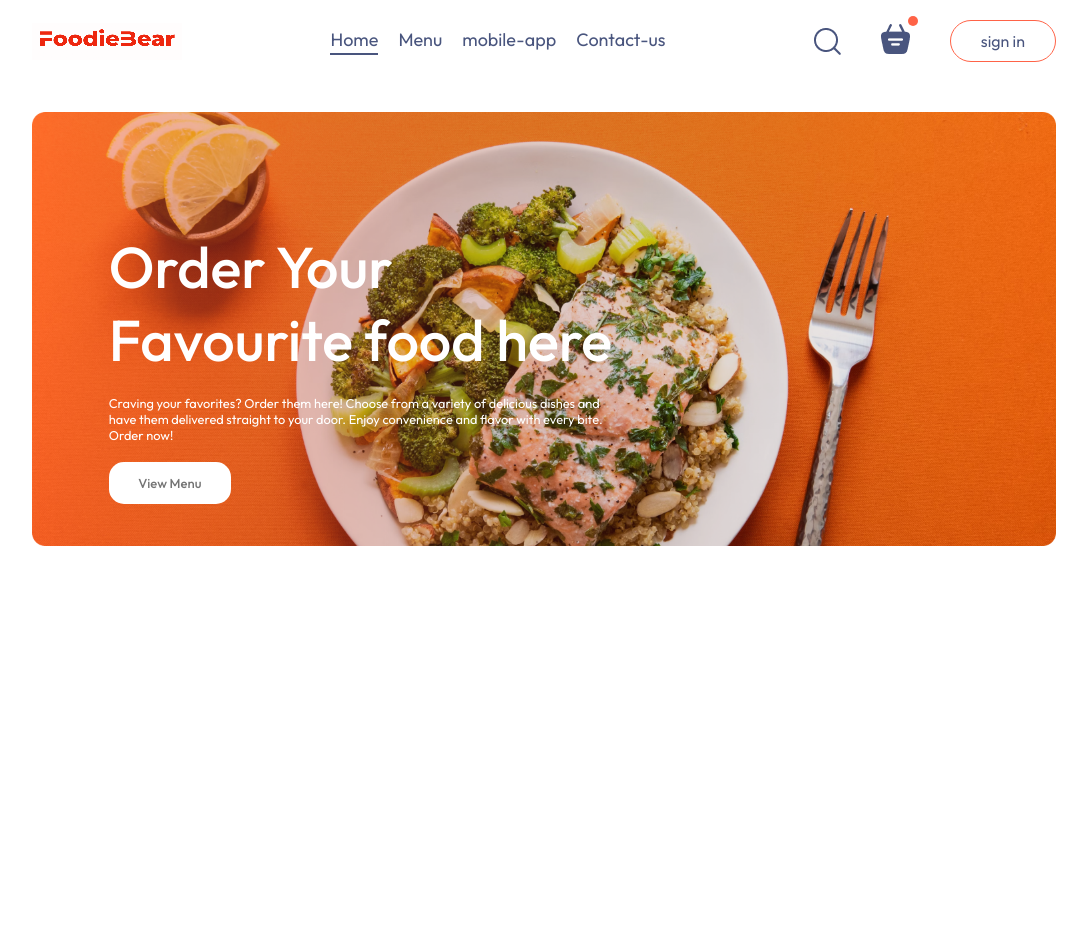
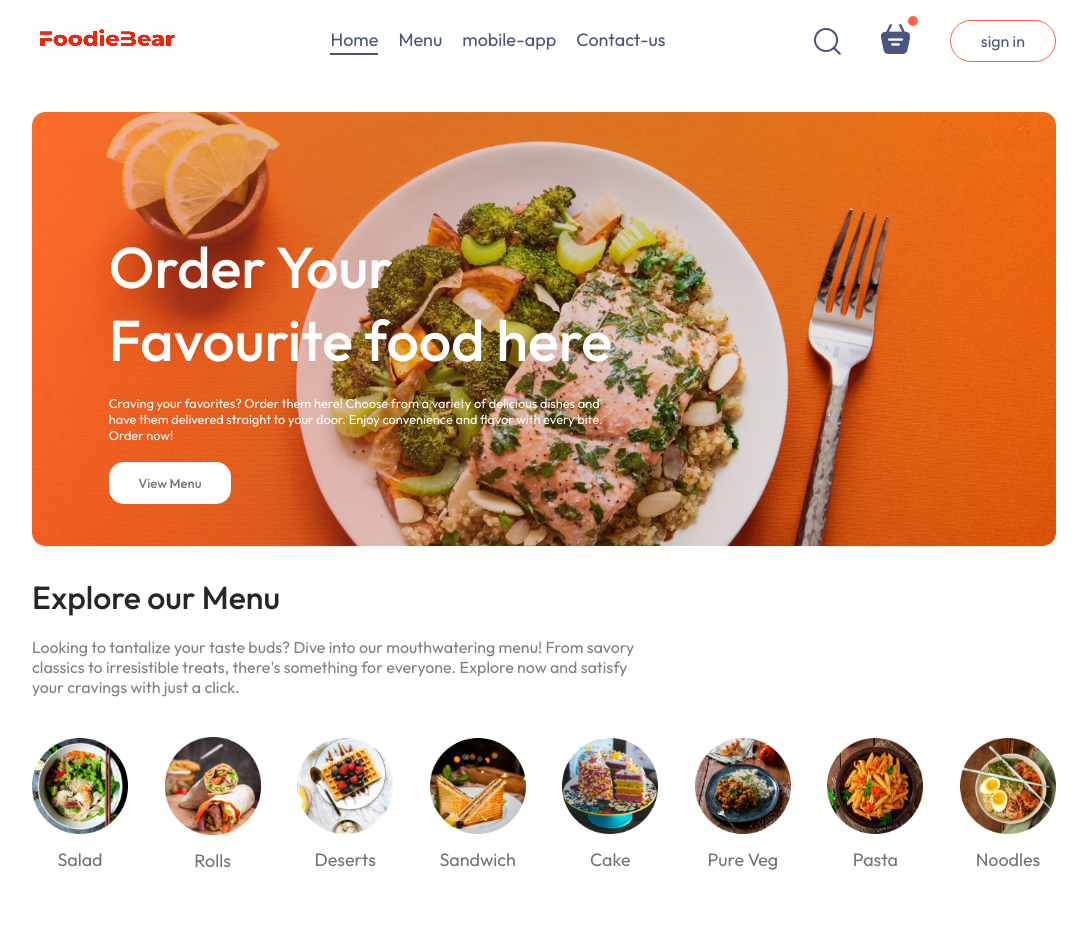
Before and after one commit to HAXAZE/FoodieBear, a React (Vite) app in the folder Frontend/: page / in a window 1280 px wide. Shown: the top 938 px of the page, without its empty margins (96-1183 px from the left). Before the commit the page ends 800 px from the top, so only its background shows below. Built offline with nearby package versions, Linux system fonts and the light colour scheme.

Commit message:
created the menu bar

```diff
--- /dev/null
+++ b/Frontend/src/components/ExploreMenu/ExploreMenu.css
@@ -0,0 +1,49 @@
+.explore-menu{
+    display: flex;
+    flex-direction: column;
+    gap: 20px;
+}
+.explore-menu h1{
+    color: #262626;
+    font-weight: 500;
+}
+.explore-menu-text{
+    max-width: 60%;
+    color: #808080;
+}
+.explore-menu-list{
+    display: flex;
+    justify-content: space-between;
+    align-items: center;
+    gap: 30px;
+    text-align: center;
+    margin: 20px 0px;
+    overflow-x: scroll;
+}
+.explore-menu-list::-webkit-scrollbar{
+    display:none;
+}
+.explore-menu-list-item img{
+    width: 7.5vw;
+    min-width: 80px;
+    cursor: pointer;
+    border-radius: 15%;
+    transition: 0.3s;
+}
+.explore-menu-list-item p{
+    margin-top: 10px;
+    color: #747474;
+    font-size: max(1.4vw,16px);
+    cursor: pointer;
+}
+.explore-menu hr{
+    margin: 10px 0px;
+    height: 2px;
+    border-color: purple;
+    border: none;
+}
+.explore-menu-list-item .active{
+    border: 4px solid tomato;
+    padding: 2px;
+    border-radius: 60%;
+}
--- /dev/null
+++ b/Frontend/src/components/ExploreMenu/ExploreMenu.jsx
@@ -0,0 +1,24 @@
+import React from 'react'
+import './ExploreMenu.css'
+import { menu_list } from '../../assets/assets'
+const ExploreMenu = ({category,setCategory}) => {
+  return (
+    <div className='explore-menu' id='explore-menu'>
+        <h1>Explore our Menu</h1>
+        <p className='explore-menu-text'>Looking to tantalize your taste buds? Dive into our mouthwatering menu! From savory classics to irresistible treats, there's something for everyone. Explore now and satisfy your cravings with just a click.</p>
+        <div className="explore-menu-list">
+            {menu_list.map((item,index)=>{
+                return (
+                    <div onClick={()=>setCategory(prev=>prev===item.menu_name?"ALL":item.menu_name)}key={index} className='explore-menu-list-item'>
+                        <img className={category===item.menu_name?"active":""}src={item.menu_image} alt=''/>
+                        <p>{item.menu_name}</p>
+                    </div>
+                )
+            })}
+        </div>
+        <hr/>
+    </div>
+  )
+}
+
+export default ExploreMenu
--- /dev/null
+++ b/Frontend/src/components/FoodDisplay/FoodDisplay.jsx
@@ -0,0 +1,19 @@
+import React, { useContext } from 'react'
+import './FoodDisplay.css'
+import { StoreContext } from '../../context/StoreContext'
+const FoodDisplay = ({category}) => {
+
+    const {food_list}=useContext(StoreContext)
+  return (
+    <div className='food-display' id='food-display'>
+        <h2>Top Dished Near you</h2>
+        <div className="food-display-list">
+            {food_list.map((item,index)=>{
+                return
+            })}
+        </div>
+    </div>
+  )
+}
+
+export default FoodDisplay
--- /dev/null
+++ b/Frontend/src/context/StoreContext.jsx
@@ -0,0 +1,19 @@
+import { createContext } from "react";
+import { food_list } from "../assets/assets";
+export const StoreContext = createContext(null);
+
+const StoreContextProvider = (props) => {
+
+
+    const ContextValue = {
+        food_list
+    }
+
+    return (
+        <StoreContext.Provider value={ContextValue}>
+            {props.children}
+        </StoreContext.Provider>
+    )
+}
+
+export default StoreContextProvider;
--- a/Frontend/src/main.jsx
+++ b/Frontend/src/main.jsx
@@ -3,10 +3,11 @@
 import App from './App.jsx'
 import './index.css'
 import { BrowserRouter } from 'react-router-dom'
+import StoreContextProvider from './context/StoreContext.jsx'
 ReactDOM.createRoot(document.getElementById('root')).render(
   <BrowserRouter>
-  <App />
+    <StoreContextProvider>
+      <App />
+    </StoreContextProvider>
   </BrowserRouter>
-
-
 )
--- a/Frontend/src/pages/Home/Home.jsx
+++ b/Frontend/src/pages/Home/Home.jsx
@@ -1,11 +1,16 @@
-import React from 'react'
+import React, { useState } from 'react'
 import './Home.css'
 import Header from '../../components/Header/Header'
+import ExploreMenu from '../../components/ExploreMenu/ExploreMenu'
+import FoodDisplay from '../../components/FoodDisplay/FoodDisplay'
 
 const Home = () => {
+  const[category,setCategory] = useState("All");
   return (
     <div>
         <Header/>
+        <ExploreMenu category={category} setCategory={setCategory}/>
+        <FoodDisplay category={category}/>
     </div>
   )
 }
```
Also changed, not shown: Frontend/src/components/FoodItem/FoodItem.jsx (added, +11 -0 lines), Frontend/src/components/FoodDisplay/FoodDisplay.css (added), Frontend/src/components/FoodItem/FoodItem.css (added), 1 other file (tests, documents, lock files or other folders).
